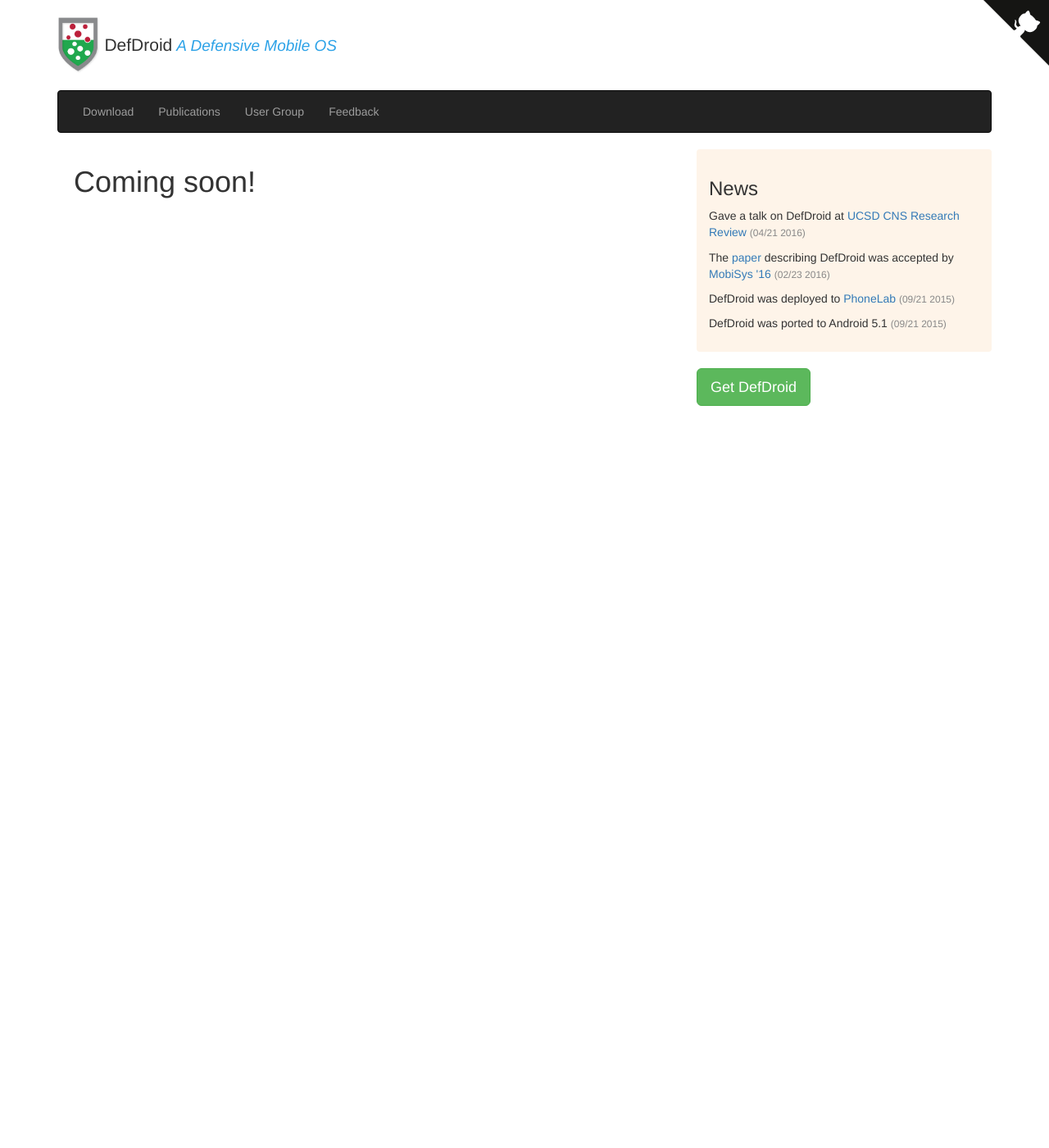
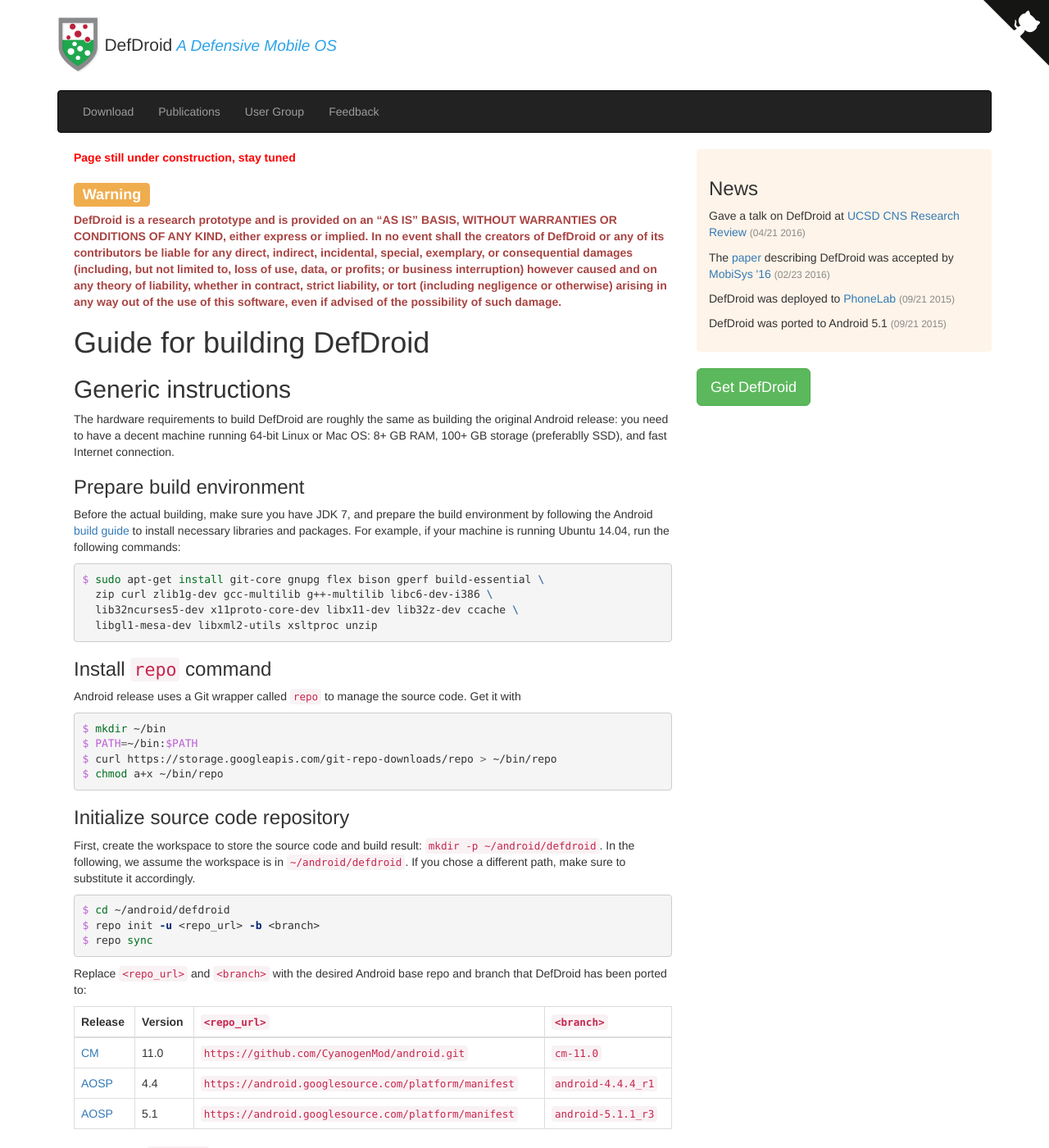
Before and after one commit to DefDroid/defdroid.github.io, a Jekyll site: the page built from download.md, in a window 1280 px wide and 1400 px high. Shown: the whole window at 82% size. Built offline with Jekyll 4.4.1, drawn with Linux system fonts in a browser that asks for light colours; some of the changed text lies outside the part shown.

Commit message:
update build instructions\!

```diff
--- a/download.md
+++ b/download.md
@@ -1,4 +1,137 @@
 ---
 layout: default
 ---
-# Coming soon!
+**Page still under construction, stay tuned**{: style="color: red"}
+
+### **Warning**{: .label .label-warning}
+
+**DefDroid is a research prototype and is provided on an "AS IS" BASIS, WITHOUT
+WARRANTIES OR CONDITIONS OF ANY KIND, either express or implied. In no event shall
+the creators of DefDroid or any of its contributors be liable for any direct, indirect,
+incidental, special, exemplary, or consequential damages (including, but not limited to,
+loss of use, data, or profits; or business interruption) however caused and on any
+theory of liability, whether in contract, strict liability, or tort (including
+negligence or otherwise) arising in any way out of the use of this software, even
+if advised of the possibility of such damage.**
+{: .text-danger}
+
+# Guide for building DefDroid
+
+## Generic instructions
+The hardware requirements to build DefDroid are roughly the same as building the original
+Android release: you need to have a decent machine running 64-bit Linux or Mac OS: 8+
+GB RAM, 100+ GB storage (preferablly SSD), and fast Internet connection.
+
+### Prepare build environment
+Before the actual building, make sure you have JDK 7, and prepare the build environment
+by following the Android [build guide](https://source.android.com/source/initializing.html)
+to install necessary libraries and packages. For example, if your machine is running
+Ubuntu 14.04, run the following commands:
+
+{% highlight bash %}
+$ sudo apt-get install git-core gnupg flex bison gperf build-essential \
+  zip curl zlib1g-dev gcc-multilib g++-multilib libc6-dev-i386 \
+  lib32ncurses5-dev x11proto-core-dev libx11-dev lib32z-dev ccache \
+  libgl1-mesa-dev libxml2-utils xsltproc unzip
+{% endhighlight %}
+
+### Install `repo` command
+Android release uses a Git wrapper called `repo` to manage the source code. Get it
+with
+
+{% highlight bash %}
+$ mkdir ~/bin
+$ PATH=~/bin:$PATH
+$ curl https://storage.googleapis.com/git-repo-downloads/repo > ~/bin/repo
+$ chmod a+x ~/bin/repo
+{% endhighlight %}
+
+### <a name="source_initialize"></a>Initialize source code repository
+First, create the workspace to store the source code and build result:
+`mkdir -p ~/android/defdroid`. In the following, we assume the workspace is in
+`~/android/defdroid`. If you chose a different path, make sure to substitute it
+accordingly.
+
+{% highlight bash %}
+$ cd ~/android/defdroid
+$ repo init -u <repo_url> -b <branch>
+$ repo sync
+{% endhighlight %}
+
+Replace `<repo_url>` and `<branch>` with the desired Android base repo and branch
+that DefDroid has been ported to:
+
+{:.table .table-bordered .table-hover}
+| Release | Version | `<repo_url>` | `<branch>` |
+| ------- | ------- | ------------ | --------- |
+| [CM](http://www.cyanogenmod.org) | 11.0 | `https://github.com/CyanogenMod/android.git` | `cm-11.0` |
+| [AOSP](https://source.android.com/index.html) | 4.4 | `https://android.googlesource.com/platform/manifest` | `android-4.4.4_r1` |
+| [AOSP](https://source.android.com/index.html) | 5.1 | `https://android.googlesource.com/platform/manifest` | `android-5.1.1_r3` |
+
+The last step (`repo sync`) would take a while to download the repository.
+
+### Enable `ccache`
+To speed up the building process on re-compilation, it is recommended to enable
+`ccache`:
+
+{% highlight bash %}
+$ export USE_CCACHE=1
+$ export CCACHE_DIR=<path-to-your-cache-directory>
+$ prebuilts/misc/linux-x86/ccache/ccache -M 50G
+{% endhighlight %}
+
+The `CCACHE_DIR` setting by default is in `~/.ccache`.
+
+
+## Build for [CM](http://www.cyanogenmod.org) 11.0
+
+### Source code repository customization
+The repo command to be used in the [initialization step](#source_initialize) for CM
+11.0 build is `repo init -u https://github.com/CyanogenMod/android.git -b cm-11.0`.
+Then get the DefDroid modifications by using the local manifests approach:
+
+{% highlight bash %}
+$ mkdir .repo/local_manifests
+$ git clone git@github.com:DefDroid/defdroid_local_cm_falcon.git .repo/local_manifests
+$ repo sync
+{% endhighlight %}
+
+### Get prebuilt apps in CM
+This step only needs to be done once to populate the built-in apps from CM into the
+repository:
+
+{% highlight bash %}
+$ cd ~/android/defdroid/vendor/cm
+$ ./get-prebuilts
+{% endhighlight %}
+
+### Prepare device-dependent code and blobs
+To build a working image for a particular device usually requires device-dependent code
+and proprietary blobs to be pulled in the repo. In CM release, this is mainly handled
+with `breakfast` command and some scripts. For example, to build for Motorola G device,
+you need to run:
+
+{% highlight bash %}
+$ cd ~/android/defdroid
+$ source build/envsetup.sh
+$ breakfast falcon
+{% endhighlight %}
+
+Then you need to pull the proprietary blobs from the device: connect your Motorola G
+device to your computer via USB; make sure the `adb` command from Android SDK is in
+your PATH; and ironically, your Motorola G should already be running a CM release
+for the following script to work:
+{% highlight bash %}
+$ cd ~/android/defdroid/device/motorola/falcon
+$ ./extract-files.sh
+{% endhighlight %}
+
+### Finally, build!
+Using Motorola G target as an example:
+
+{% highlight bash %}
+$ croot
+$ brunch falcon
+{% endhighlight %}
+
+# Guide for installing DefDroid
```
Also changed, not shown: publication.md (+1 -0 lines).
